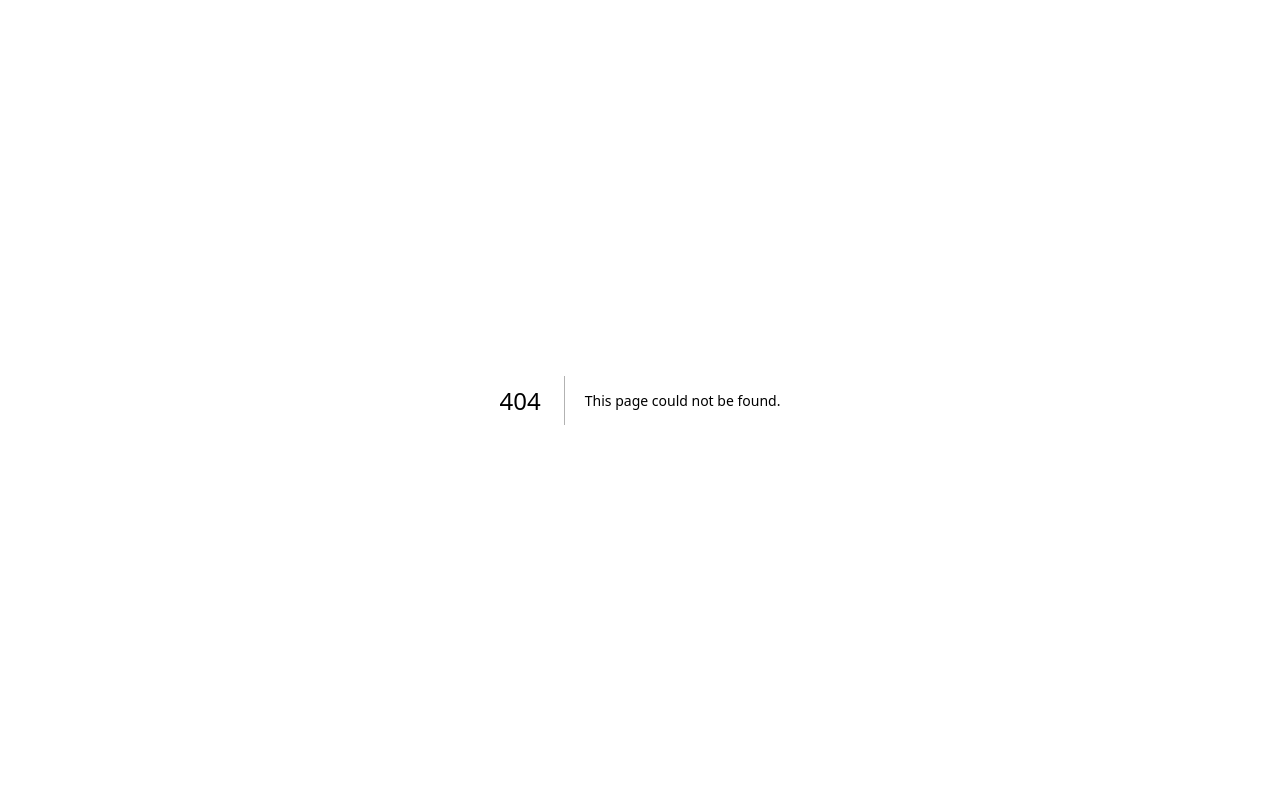
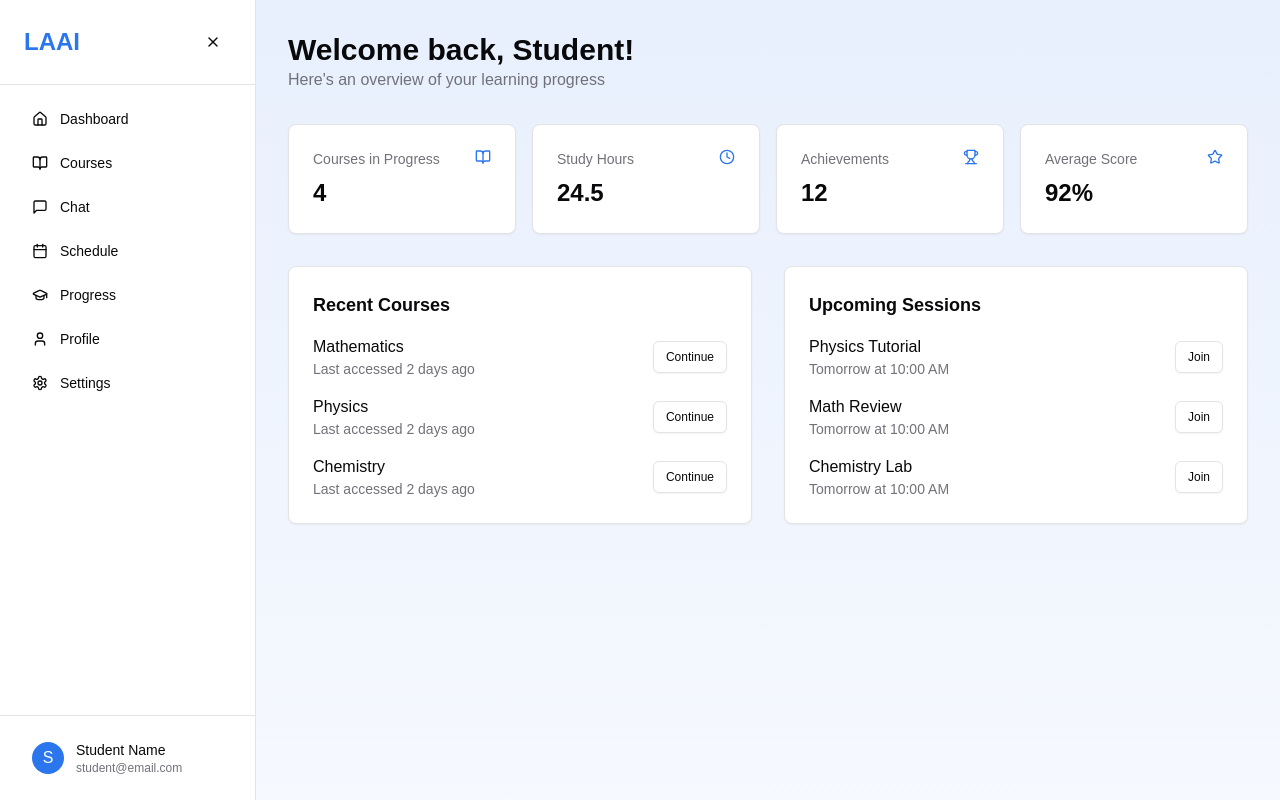
Before and after one commit to Learn-Aware/learnaware-ai, a Next.js app in the folder frontend/: page /student in a window 1280 px wide. Before the commit this address had no page. Built offline with nearby package versions, Linux system fonts and the light colour scheme.

Commit message:
Refactor dashboard and teacher dashboard layouts to student and teacher; update sidebar navigation and routing accordingly

```diff
--- a/frontend/app/dashboard/layout.tsx
+++ b/frontend/app/guest/layout.tsx
@@ -1,4 +1,4 @@
-import { Sidebar } from "@/components/dashboard/sidebar";
+import { Sidebar } from "@/components/student/sidebar";
 
 export default function DashboardLayout({
   children,
--- a/frontend/app/dashboard/page.tsx
+++ b/frontend/app/guest/page.tsx
@@ -6,8 +6,8 @@ export default function DashboardPage() {
   return (
     <div className="space-y-8">
       <div>
-        <h1 className="text-3xl font-bold">Welcome back, Student!</h1>
-        <p className="text-muted-foreground">Here's an overview of your learning progress</p>
+        <h1 className="text-3xl font-bold">Welcome back, Guest User!</h1>
+        <p className="text-muted-foreground">Here&apos;s an overview of your learning progress</p>
       </div>
 
       <div className="grid grid-cols-1 md:grid-cols-2 lg:grid-cols-4 gap-4">
--- a/frontend/app/page.tsx
+++ b/frontend/app/page.tsx
@@ -7,10 +7,12 @@ export default function Home() {
   const router = useRouter();
 
   const handleNavigation = (role: 'guest' | 'student' | 'teacher') => {
-    if (role === 'teacher') {
-      router.push('/teacher-dashboard');
+    if (role === 'student') {
+      router.push('/student');
+    } else if (role === 'teacher') {
+      router.push('/teacher');
     } else {
-      router.push('/dashboard');
+      router.push('/guest');
     }
   };
 
--- a/frontend/app/teacher-dashboard/layout.tsx
+++ b/frontend/app/student/layout.tsx
@@ -1,6 +1,6 @@
-import { Sidebar } from "@/components/teacher-dashboard/sidebar";
+import { Sidebar } from "@/components/student/sidebar";
 
-export default function TeacherDashboardLayout({
+export default function DashboardLayout({
   children,
 }: {
   children: React.ReactNode;
--- /dev/null
+++ b/frontend/app/student/page.tsx
@@ -0,0 +1,88 @@
+import { Card } from "@/components/ui/card";
+import { Button } from "@/components/ui/button";
+import { BookOpen, Clock, Star, Trophy } from "lucide-react";
+
+export default function DashboardPage() {
+  return (
+    <div className="space-y-8">
+      <div>
+        <h1 className="text-3xl font-bold">Welcome back, Student!</h1>
+        <p className="text-muted-foreground">Here&apos;s an overview of your learning progress</p>
+      </div>
+
+      <div className="grid grid-cols-1 md:grid-cols-2 lg:grid-cols-4 gap-4">
+        <Card className="p-6">
+          <div className="flex items-start justify-between">
+            <div>
+              <p className="text-sm font-medium text-muted-foreground">Courses in Progress</p>
+              <h3 className="text-2xl font-bold mt-2">4</h3>
+            </div>
+            <BookOpen className="w-4 h-4 text-[hsl(var(--laai-blue))]" />
+          </div>
+        </Card>
+
+        <Card className="p-6">
+          <div className="flex items-start justify-between">
+            <div>
+              <p className="text-sm font-medium text-muted-foreground">Study Hours</p>
+              <h3 className="text-2xl font-bold mt-2">24.5</h3>
+            </div>
+            <Clock className="w-4 h-4 text-[hsl(var(--laai-blue))]" />
+          </div>
+        </Card>
+
+        <Card className="p-6">
+          <div className="flex items-start justify-between">
+            <div>
+              <p className="text-sm font-medium text-muted-foreground">Achievements</p>
+              <h3 className="text-2xl font-bold mt-2">12</h3>
+            </div>
+            <Trophy className="w-4 h-4 text-[hsl(var(--laai-blue))]" />
+          </div>
+        </Card>
+
+        <Card className="p-6">
+          <div className="flex items-start justify-between">
+            <div>
+              <p className="text-sm font-medium text-muted-foreground">Average Score</p>
+              <h3 className="text-2xl font-bold mt-2">92%</h3>
+            </div>
+            <Star className="w-4 h-4 text-[hsl(var(--laai-blue))]" />
+          </div>
+        </Card>
+      </div>
+
+      <div className="grid grid-cols-1 lg:grid-cols-2 gap-8">
+        <Card className="p-6">
+          <h3 className="text-lg font-semibold mb-4">Recent Courses</h3>
+          <div className="space-y-4">
+            {["Mathematics", "Physics", "Chemistry"].map((course) => (
+              <div key={course} className="flex items-center justify-between">
+                <div>
+                  <p className="font-medium">{course}</p>
+                  <p className="text-sm text-muted-foreground">Last accessed 2 days ago</p>
+                </div>
+                <Button variant="outline" size="sm">Continue</Button>
+              </div>
+            ))}
+          </div>
+        </Card>
+
+        <Card className="p-6">
+          <h3 className="text-lg font-semibold mb-4">Upcoming Sessions</h3>
+          <div className="space-y-4">
+            {["Physics Tutorial", "Math Review", "Chemistry Lab"].map((session) => (
+              <div key={session} className="flex items-center justify-between">
+                <div>
+                  <p className="font-medium">{session}</p>
+                  <p className="text-sm text-muted-foreground">Tomorrow at 10:00 AM</p>
+                </div>
+                <Button variant="outline" size="sm">Join</Button>
+              </div>
+            ))}
+          </div>
+        </Card>
+      </div>
+    </div>
+  );
+}
--- /dev/null
+++ b/frontend/app/teacher/layout.tsx
@@ -0,0 +1,16 @@
+import { Sidebar } from "@/components/teacher/sidebar";
+
+export default function TeacherDashboardLayout({
+  children,
+}: {
+  children: React.ReactNode;
+}) {
+  return (
+    <div className="flex h-screen">
+      <Sidebar />
+      <main className="flex-1 overflow-y-auto bg-gradient-to-b from-[hsl(var(--gradient-start))] to-[hsl(var(--gradient-end))] p-8">
+        {children}
+      </main>
+    </div>
+  );
+}
--- /dev/null
+++ b/frontend/components/guest/sidebar.tsx
@@ -0,0 +1,110 @@
+"use client";
+
+import Link from "next/link";
+import { useRouter } from "next/navigation";
+import {
+    BookOpen,
+    Calendar,
+    GraduationCap,
+    Home,
+    MessageSquare,
+    Settings,
+    User,
+    Menu,
+    X
+} from "lucide-react";
+import { Button } from "@/components/ui/button";
+import { useState } from "react";
+import { cn } from "@/lib/utils";
+
+const menuItems = [
+    { icon: Home, label: "Dashboard", href: "/guest" },
+    { icon: BookOpen, label: "Courses", href: "/guest/courses" },
+    { icon: MessageSquare, label: "Chat", href: "/guest/chat" },
+    { icon: Calendar, label: "Schedule", href: "/guest/schedule" },
+    { icon: GraduationCap, label: "Progress", href: "/guest/progress" },
+    { icon: User, label: "Profile", href: "/guest/profile" },
+    { icon: Settings, label: "Settings", href: "/guest/settings" },
+];
+
+export function Sidebar() {
+    const [isCollapsed, setIsCollapsed] = useState(false);
+    const router = useRouter();
+
+    return (
+        <>
+            <Button
+                variant="ghost"
+                size="icon"
+                className="fixed top-4 left-4 z-50 md:hidden"
+                onClick={() => setIsCollapsed(!isCollapsed)}
+            >
+                {isCollapsed ? <Menu className="h-5 w-5" /> : <X className="h-5 w-5" />}
+            </Button>
+
+            <div className={cn(
+                "fixed inset-y-0 left-0 z-40 bg-card border-r flex flex-col transition-all duration-300 md:translate-x-0 md:relative",
+                isCollapsed ? "-translate-x-full md:translate-x-0 md:w-16" : "w-64"
+            )}>
+                <div className="p-6 border-b flex items-center justify-between">
+                    {!isCollapsed && (
+                        <h2
+                            onClick={() => router.push('/')}
+                            className="text-2xl font-bold text-[hsl(var(--laai-blue))] cursor-pointer hover:opacity-80 transition-opacity"
+                        >
+                            LAAI
+                        </h2>
+                    )}
+                    <Button
+                        variant="ghost"
+                        size="icon"
+                        className="hidden md:flex ml-auto"
+                        onClick={() => setIsCollapsed(!isCollapsed)}
+                    >
+                        {isCollapsed ? <Menu className="h-5 w-5" /> : <X className="h-5 w-5" />}
+                    </Button>
+                </div>
+
+                <nav className="flex-1 p-4">
+                    <ul className="space-y-2">
+                        {menuItems.map((item) => (
+                            <li key={item.href}>
+                                <Link
+                                    href={item.href}
+                                    className={cn(
+                                        "flex items-center gap-3 rounded-md hover:bg-accent hover:text-accent-foreground transition-colors",
+                                        isCollapsed ? "justify-center p-2" : "px-4 py-2"
+                                    )}
+                                    title={isCollapsed ? item.label : undefined}
+                                >
+                                    <item.icon className={cn(
+                                        "shrink-0",
+                                        isCollapsed ? "w-5 h-5" : "w-4 h-4"
+                                    )} />
+                                    {!isCollapsed && <span className="text-sm">{item.label}</span>}
+                                </Link>
+                            </li>
+                        ))}
+                    </ul>
+                </nav>
+
+                <div className="p-4 border-t">
+                    <div className={cn(
+                        "flex items-center gap-3",
+                        isCollapsed ? "justify-center" : "px-4 py-2"
+                    )}>
+                        <div className="w-8 h-8 rounded-full bg-[hsl(var(--laai-blue))] flex items-center justify-center text-white shrink-0">
+                            S
+                        </div>
+                        {!isCollapsed && (
+                            <div>
+                                <p className="text-sm font-medium">guest Name</p>
+                                <p className="text-xs text-muted-foreground">guest@email.com</p>
+                            </div>
+                        )}
+                    </div>
+                </div>
+            </div>
+        </>
+    );
+}
--- a/frontend/components/teacher-dashboard/sidebar.tsx
+++ b/frontend/components/student/sidebar.tsx
@@ -5,12 +5,11 @@ import { useRouter } from "next/navigation";
 import {
   BookOpen,
   Calendar,
-  Users,
+  GraduationCap,
   Home,
   MessageSquare,
   Settings,
   User,
-  FileText,
   Menu,
   X
 } from "lucide-react";
@@ -19,14 +18,13 @@ import { useState } from "react";
 import { cn } from "@/lib/utils";
 
 const menuItems = [
-  { icon: Home, label: "Dashboard", href: "/teacher-dashboard" },
-  { icon: Users, label: "Students", href: "/teacher-dashboard/students" },
-  { icon: BookOpen, label: "Courses", href: "/teacher-dashboard/courses" },
-  { icon: MessageSquare, label: "Messages", href: "/teacher-dashboard/messages" },
-  { icon: Calendar, label: "Schedule", href: "/teacher-dashboard/schedule" },
-  { icon: FileText, label: "Resources", href: "/teacher-dashboard/resources" },
-  { icon: User, label: "Profile", href: "/teacher-dashboard/profile" },
-  { icon: Settings, label: "Settings", href: "/teacher-dashboard/settings" },
+  { icon: Home, label: "Dashboard", href: "/student" },
+  { icon: BookOpen, label: "Courses", href: "/student/courses" },
+  { icon: MessageSquare, label: "Chat", href: "/student/chat" },
+  { icon: Calendar, label: "Schedule", href: "/student/schedule" },
+  { icon: GraduationCap, label: "Progress", href: "/student/progress" },
+  { icon: User, label: "Profile", href: "/student/profile" },
+  { icon: Settings, label: "Settings", href: "/student/settings" },
 ];
 
 export function Sidebar() {
@@ -96,12 +94,12 @@ export function Sidebar() {
             isCollapsed ? "justify-center" : "px-4 py-2"
           )}>
             <div className="w-8 h-8 rounded-full bg-[hsl(var(--laai-blue))] flex items-center justify-center text-white shrink-0">
-              T
+              S
             </div>
             {!isCollapsed && (
               <div>
-                <p className="text-sm font-medium">Teacher Name</p>
-                <p className="text-xs text-muted-foreground">teacher@email.com</p>
+                <p className="text-sm font-medium">Student Name</p>
+                <p className="text-xs text-muted-foreground">student@email.com</p>
               </div>
             )}
           </div>
--- a/frontend/components/dashboard/sidebar.tsx
+++ b/frontend/components/teacher/sidebar.tsx
@@ -5,11 +5,12 @@ import { useRouter } from "next/navigation";
 import {
   BookOpen,
   Calendar,
-  GraduationCap,
+  Users,
   Home,
   MessageSquare,
   Settings,
   User,
+  FileText,
   Menu,
   X
 } from "lucide-react";
@@ -18,13 +19,14 @@ import { useState } from "react";
 import { cn } from "@/lib/utils";
 
 const menuItems = [
-  { icon: Home, label: "Dashboard", href: "/dashboard" },
-  { icon: BookOpen, label: "Courses", href: "/dashboard/courses" },
-  { icon: MessageSquare, label: "Chat", href: "/dashboard/chat" },
-  { icon: Calendar, label: "Schedule", href: "/dashboard/schedule" },
-  { icon: GraduationCap, label: "Progress", href: "/dashboard/progress" },
-  { icon: User, label: "Profile", href: "/dashboard/profile" },
-  { icon: Settings, label: "Settings", href: "/dashboard/settings" },
+  { icon: Home, label: "Dashboard", href: "/teacher" },
+  { icon: Users, label: "Students", href: "/teacher/students" },
+  { icon: BookOpen, label: "Courses", href: "/teacher/courses" },
+  { icon: MessageSquare, label: "Messages", href: "/teacher/messages" },
+  { icon: Calendar, label: "Schedule", href: "/teacher/schedule" },
+  { icon: FileText, label: "Resources", href: "/teacher/resources" },
+  { icon: User, label: "Profile", href: "/teacher/profile" },
+  { icon: Settings, label: "Settings", href: "/teacher/settings" },
 ];
 
 export function Sidebar() {
@@ -94,12 +96,12 @@ export function Sidebar() {
             isCollapsed ? "justify-center" : "px-4 py-2"
           )}>
             <div className="w-8 h-8 rounded-full bg-[hsl(var(--laai-blue))] flex items-center justify-center text-white shrink-0">
-              S
+              T
             </div>
             {!isCollapsed && (
               <div>
-                <p className="text-sm font-medium">Student Name</p>
-                <p className="text-xs text-muted-foreground">student@email.com</p>
+                <p className="text-sm font-medium">Teacher Name</p>
+                <p className="text-xs text-muted-foreground">teacher@email.com</p>
               </div>
             )}
           </div>
```
Also changed, not shown: frontend/app/teacher/page.tsx (renamed from frontend/app/teacher-dashboard/page.tsx).
